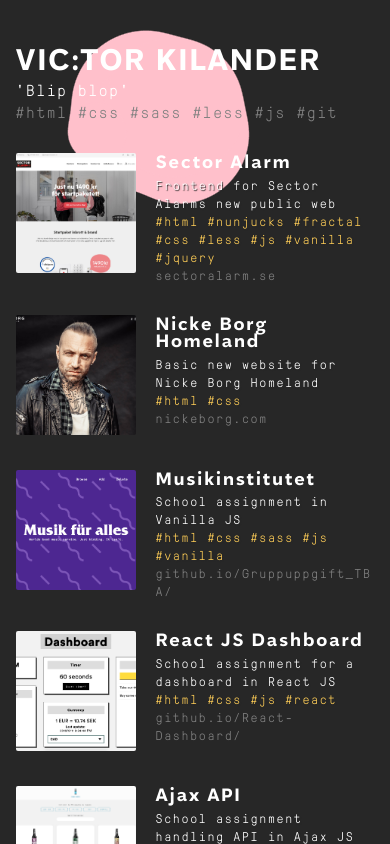
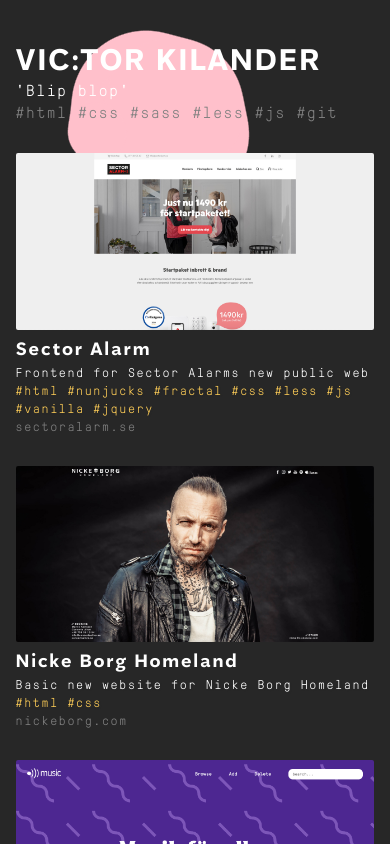
Before and after one commit to vctrklndr/Portfolio, a React (Create React App) app: page / in a window 390 px wide. Shown: the top 844 px of the page. Built offline with nearby package versions, Linux system fonts and the light colour scheme.

Commit message:
Updating the responsive design

```diff
--- a/src/Assets/Styles/Components/Molecules/portfolio.scss
+++ b/src/Assets/Styles/Components/Molecules/portfolio.scss
@@ -2,6 +2,9 @@
   &-block {
     opacity: 0;
     animation: fadeAndSlideIn 500ms linear both;
+    @media screen and (min-width: $bpMedium) {
+      display: flex;
+    }
     &:nth-child(1) {
       opacity: 1;
       animation: none;
@@ -30,12 +33,15 @@
   }
   &-image {
     margin-right: 20px;
-    width: 120px;
-    height: 120px;
-    object-fit: cover;
     border-radius: 2px;
+    width: 100%;
     transition: all 600ms;
-    @media screen and (min-width: $bpLarge) {
+    margin-bottom: 5px;
+    @media screen and (min-width: $bpMedium) {
+      margin-bottom: 0;
+      object-fit: cover;
+      width: 120px;
+      height: 120px;
       &:hover {
         margin-left: -65px;
         width: 260px;
@@ -48,7 +54,7 @@
   }
   &-text {
     font-size: 0.8rem;
-    @media screen and (min-width: $bpLarge) {
+    @media screen and (min-width: $bpMedium) {
       min-width: 230px;
     }
   }
--- a/src/Components/PortfolioBlock.js
+++ b/src/Components/PortfolioBlock.js
@@ -2,7 +2,7 @@
 
 function PortfolioBlock(props) {
   return (
-    <div className="Portfolio-block marginTlg flex">
+    <div className="Portfolio-block marginTlg">
       <a href={props.href} target="_blank" rel="noopener noreferrer">
         <img
           src={props.image}
```
